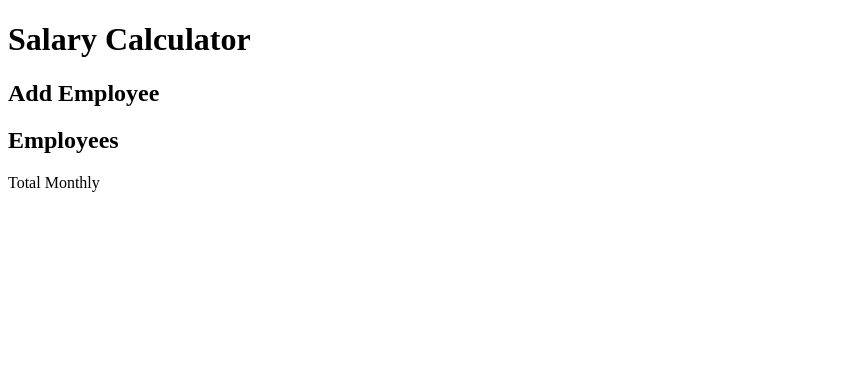
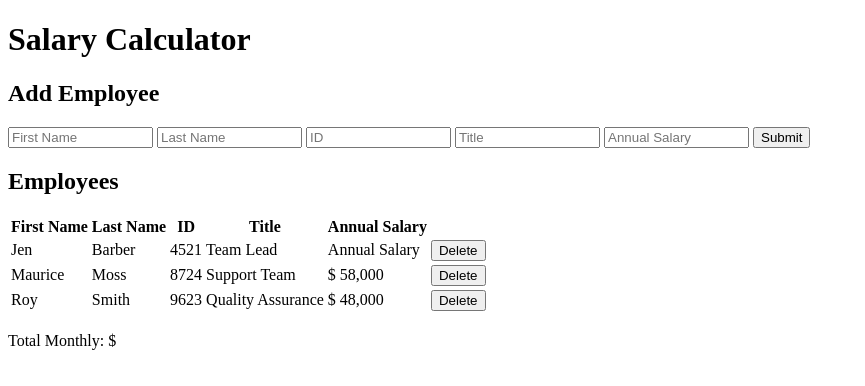
Before and after one commit to dustinhagstrom/weekend-salary-calculator, a website: page index.html in a window 1280 px wide. Shown: the whole page, without its empty margins (0-865 px from the left). Drawn offline with Linux system fonts and the light colour scheme.

Commit message:
made structure for web page with html.

```diff
--- a/index.html
+++ b/index.html
@@ -1,20 +1,71 @@
 <!DOCTYPE html>
 <html lang="en">
+
 <head>
-  <meta charset="UTF-8">
-  <link rel="stylesheet" href="style.css">
+  <meta charset="UTF-8" />
+  <link rel="stylesheet" href="style.css" />
   <title>Salary Calculator</title>
 </head>
+
 <body>
   <header>
     <h1>Salary Calculator</h1>
   </header>
   <main>
     <h2>Add Employee</h2>
+    <input type="text" id="first-name" name="first-name" size="15" placeholder="First Name" />
+    <input type="text" id="last-name" name="last-name" size="15" placeholder="Last Name" />
+    <input type="text" id="id" name="id" size="15" placeholder="ID" />
+    <input type="text" id="title" name="title" size="15" placeholder="Title" />
+    <input type="text" id="salary" name="salary" size="15" placeholder="Annual Salary" />
+    <button id="submit" onclick="">Submit</button>
     <h2>Employees</h2>
   </main>
+  <!-- table start -->
+  <table>
+    <thead>
+      <tr>
+        <th scope="col">First Name</th>
+        <th scope="col">Last Name</th>
+        <th scope="col">ID</th>
+        <th scope="col">Title</th>
+        <th scope="col">Annual Salary</th>
+        <th scope="col"></th>
+      </tr>
+    </thead>
+    <tbody>
+      <tr>
+        <td scope="row">Jen</td>
+        <td scope="row">Barber</td>
+        <td scope="row">4521</td>
+        <td scope="row">Team Lead</td>
+        <td scope="row">Annual Salary</td>
+        <td scope="row"><button>Delete</button></td>
+      </tr>
+      <tr>
+        <td scope="row">Maurice</td>
+        <td scope="row">Moss</td>
+        <td scope="row">8724</td>
+        <td scope="row">Support Team</td>
+        <td scope="row">$ 58,000</td>
+        <td scope="row"><button>Delete</button></td>
+      </tr>
+      <tr>
+        <td scope="row">Roy</td>
+        <td scope="row">Smith</td>
+        <td scope="row">9623</td>
+        <td scope="row">Quality Assurance</td>
+        <td scope="row">$ 48,000</td>
+        <td scope="row"><button>Delete</button></td>
+      </tr>
+    </tbody>
+    <tfoot>
+      <tr></tr>
+    </tfoot>
+  </table>
   <footer>
-    <p>Total Monthly</p>
+    <p id="total-monthly">Total Monthly: $</p>
   </footer>
 </body>
+
 </html>
```
